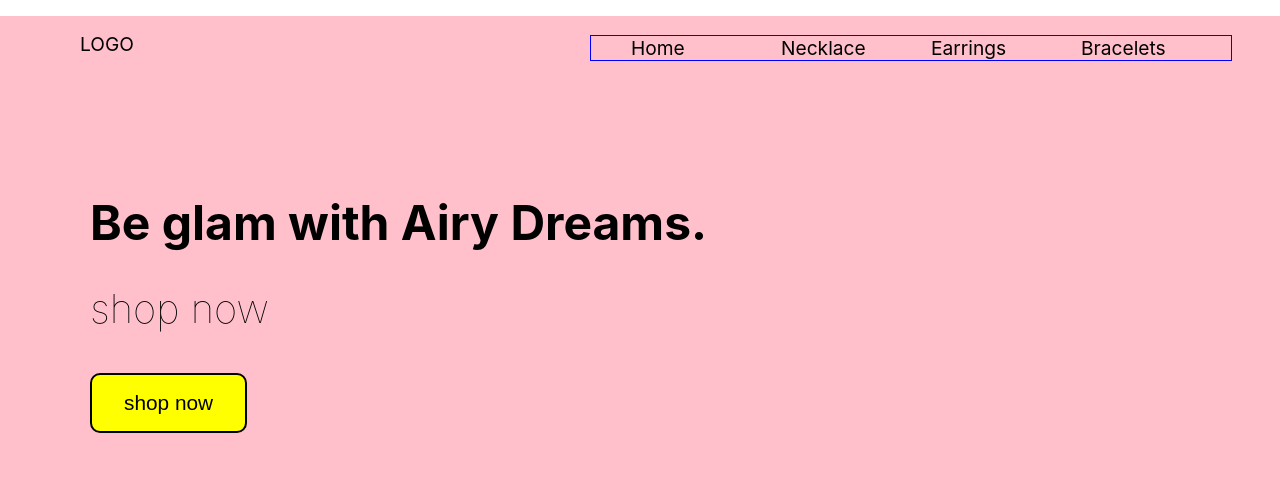
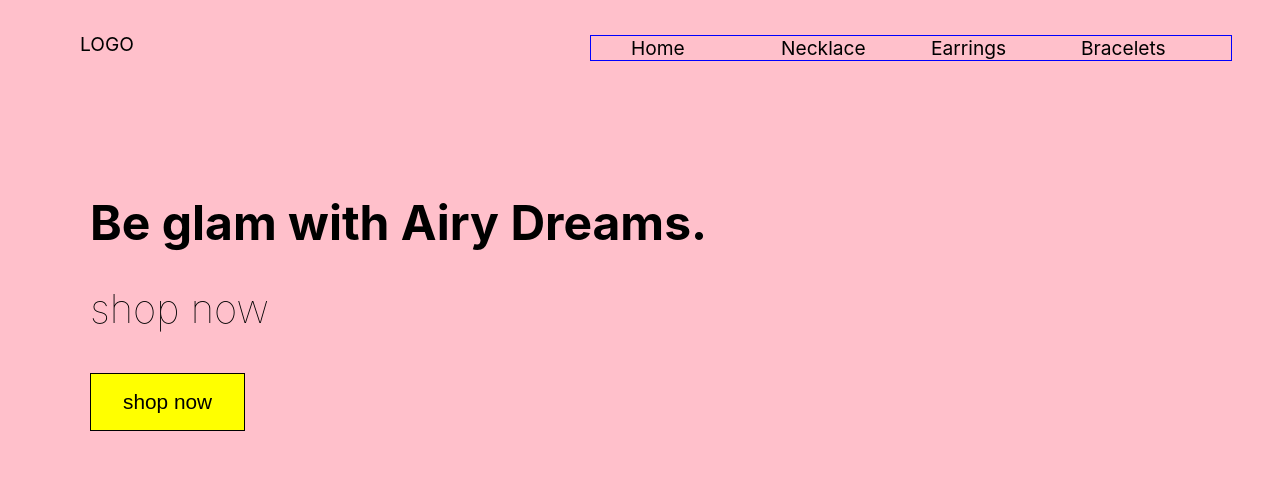
Before and after one commit to amitao/airy-dreams-ecommerce-app, a React (Create React App) app: page / in a window 1280 px wide. Shown: the top 483 px of the page. Built offline with nearby package versions, Linux system fonts and the light colour scheme.

Commit message:
add react router dom

```diff
--- a/package.json
+++ b/package.json
@@ -9,6 +9,7 @@
     "node-sass": "^4.13.0",
     "react": "^16.12.0",
     "react-dom": "^16.12.0",
+    "react-router-dom": "^5.1.2",
     "react-scripts": "3.3.0"
   },
   "scripts": {
--- a/src/components/App/App.js
+++ b/src/components/App/App.js
@@ -1,12 +1,15 @@
-import React, { Component } from 'react';
+import React from 'react';
 import './App.scss';
+import {Route} from 'react-router-dom';
 
 import Homepage from '../../pages/Homepage/Homepage';
 
 
 function App() {
     return (
-        <Homepage />
+        <div>
+            <Route exact path="/" component={Homepage} />
+        </div>
     );
 }
 
--- a/src/components/App/App.scss
+++ b/src/components/App/App.scss
@@ -1,3 +1,10 @@
+
+html,body{
+  margin: 0;
+  padding: 0;
+  box-sizing: border-box;
+}
+
 body {
   font-size: 1.2rem;
 }
--- a/src/components/Button/Button.scss
+++ b/src/components/Button/Button.scss
@@ -2,9 +2,8 @@
   padding: 1rem 2rem;
   color: #000;
   font-size: 1.3rem;
-  border-radius: 10px;
   cursor: pointer;
-  border: 2px solid #000;
+  border: 1px solid #000;
 
   &.shop {
     background-color: yellow;
--- a/src/components/Nav/Nav.scss
+++ b/src/components/Nav/Nav.scss
@@ -2,7 +2,7 @@
   display: flex;
   flex-direction: row;
   justify-content: space-between;
-  margin: 1rem 2rem;
+  padding: 1rem 2rem;
   .logo{
     margin: 1rem 0 1rem 2rem;
   }
--- a/src/index.js
+++ b/src/index.js
@@ -1,6 +1,8 @@
 import React from 'react';
 import ReactDOM from 'react-dom';
+import { BrowserRouter} from 'react-router-dom';
+
 import './index.css';
 import App from './components/App/App';
 
-ReactDOM.render(<App />, document.getElementById('root'));
+ReactDOM.render(<BrowserRouter><App /></BrowserRouter>, document.getElementById('root'));
--- a/src/pages/Homepage/Homepage.jsx
+++ b/src/pages/Homepage/Homepage.jsx
@@ -26,10 +26,10 @@ class Homepage extends Component {
   render() {
     return (
       <div className="container">
-        <Header navbar={<Navbar />}
+        <Header
+          navbar={<Navbar />}
           button={<Button type="shop" handleSubmit={this.handleSubmit} title="shop now" />}
         />
-
 
         <div className="inner-wrapper">
           <Menu />
```
Also changed, not shown: 1 other file (tests, documents, lock files or other folders).
